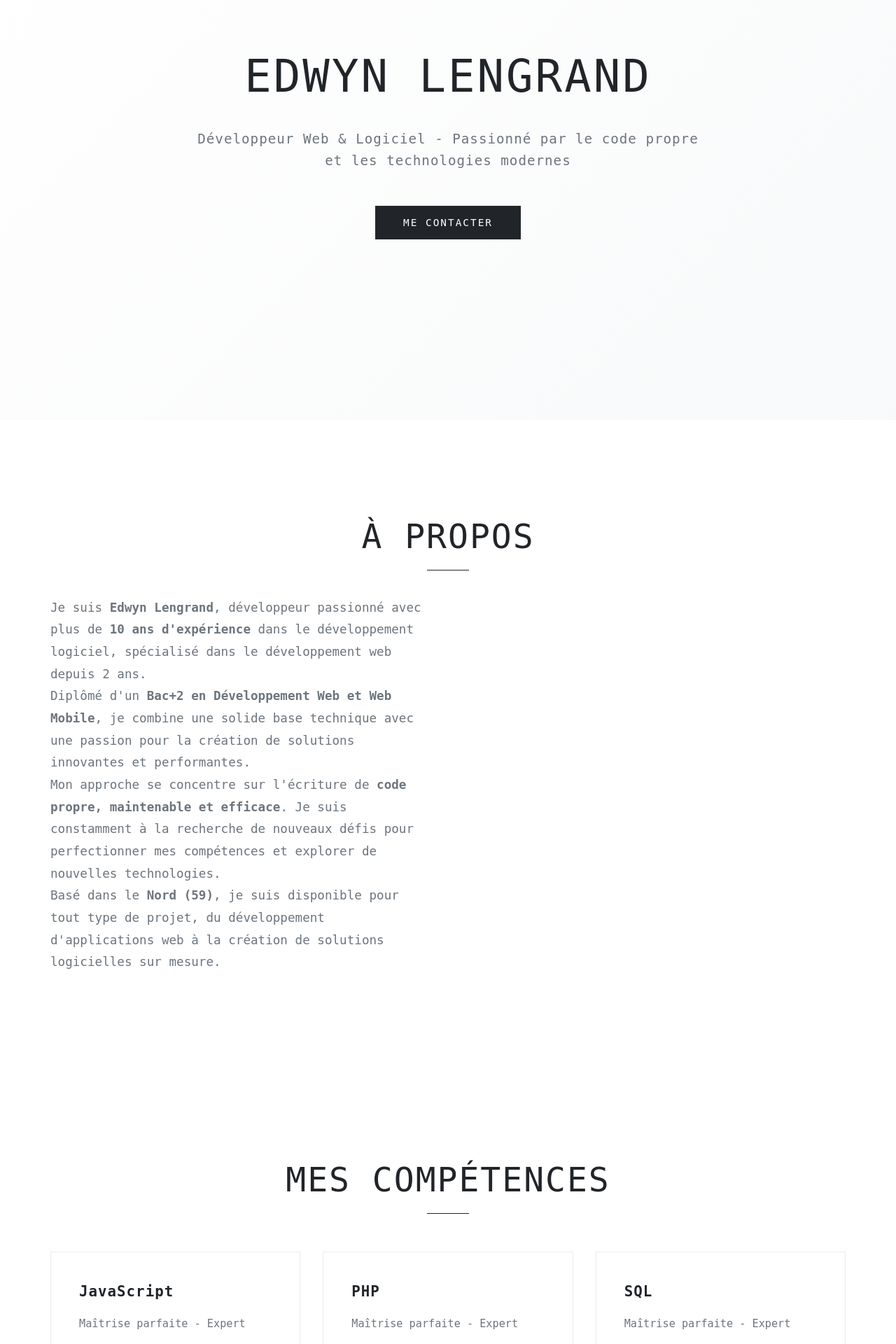
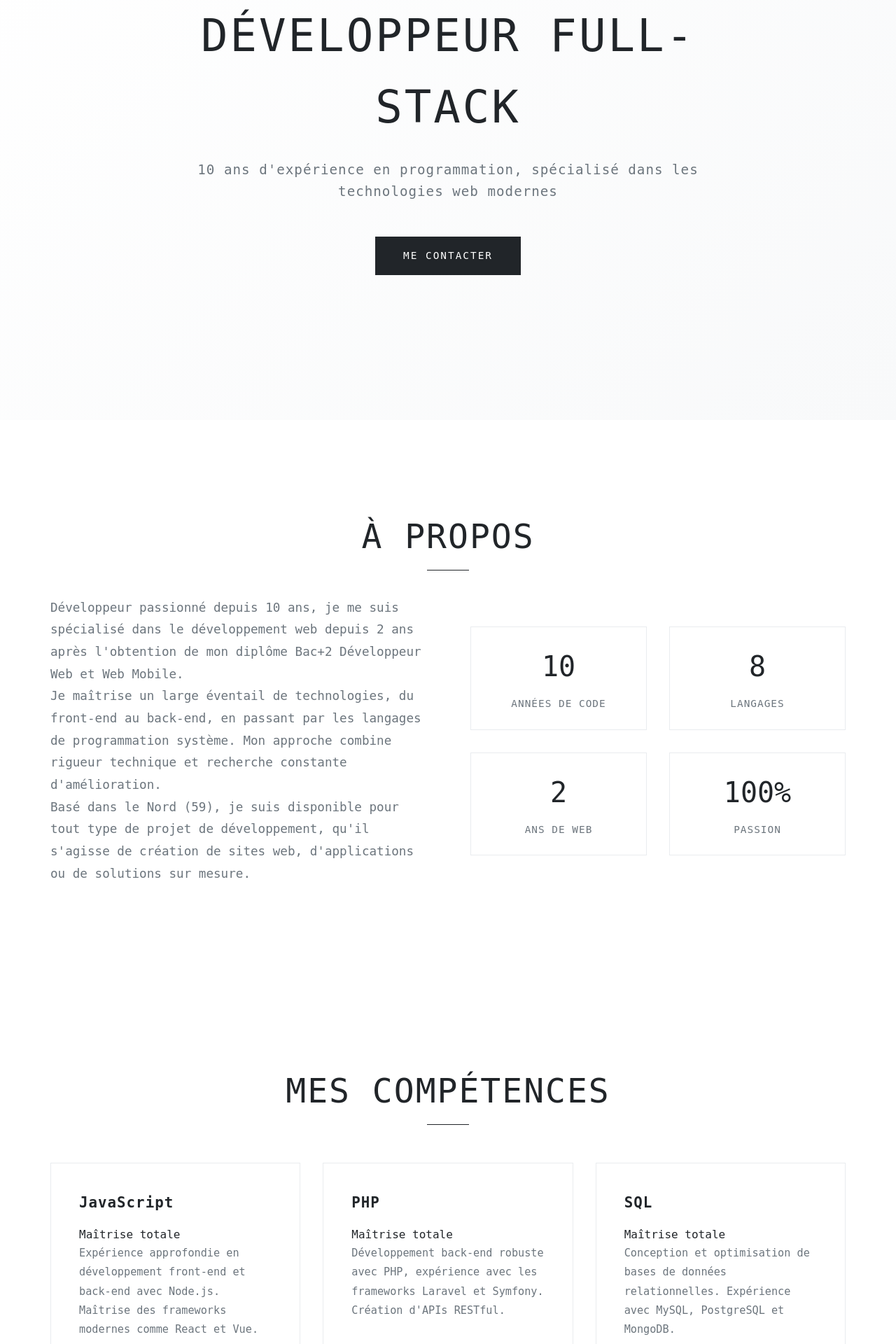
Before and after one commit to EdwynDev/Portfolio, a PHP site: page / in a window 1280 px wide. Shown: the part 200-2120 px from the top of the page at 70% size. Run offline with PHP 8.4, Linux system fonts and the light colour scheme; some web fonts are replaced.

Commit message:
Update home.php

```diff
--- a/app/Views/home.php
+++ b/app/Views/home.php
@@ -6,16 +6,16 @@
     <meta name="viewport" content="width=device-width, initial-scale=1.0">
 
     <!-- Métadonnées principales -->
-    <title>Edwyn Lengrand | Développeur Web & Logiciel</title>
-    <meta name="description" content="Portfolio d'Edwyn Lengrand, développeur web et logiciel basé dans le Nord. Passionné, polyvalent, toujours prêt pour de nouveaux défis.">
-    <meta name="keywords" content="Edwyn Lengrand, développeur web, full-stack, javascript, python, nord, portfolio développeur">
+    <title>Edwyn Lengrand | Développeur Full-Stack</title>
+    <meta name="description" content="Portfolio d'Edwyn Lengrand, développeur full-stack basé dans le Nord. Spécialisé en JS, PHP, SQL, HTML/CSS, Python, Lua et C++.">
+    <meta name="keywords" content="Edwyn Lengrand, développeur web, full-stack, javascript, typescript, php, sql, python, lua, c++, nord, portfolio développeur">
     <meta name="author" content="Edwyn Lengrand">
     <meta name="robots" content="index, follow">
     <meta name="language" content="French">
 
     <!-- Métadonnées Open Graph (Facebook, LinkedIn) -->
     <meta property="og:title" content="Portfolio - Edwyn Lengrand">
-    <meta property="og:description" content="Développeur basé dans le Nord (59), maîtrisant JS, PHP, SQL, HTML/CSS, Python et plus. Disponible pour tout projet.">
+    <meta property="og:description" content="Développeur full-stack basé dans le Nord (59), maîtrisant JS, PHP, SQL, HTML/CSS, Python, Lua et C++.">
     <meta property="og:type" content="website">
     <meta property="og:url" content="https://edwyn.neopolyworks.fr/">
     <meta property="og:locale" content="fr_FR">
@@ -24,7 +24,7 @@
     <!-- Métadonnées Twitter -->
     <meta name="twitter:card" content="summary_large_image">
     <meta name="twitter:title" content="Portfolio - Edwyn Lengrand">
-    <meta name="twitter:description" content="Développeur dans le Nord, passionné par le code propre et les expériences numériques.">
+    <meta name="twitter:description" content="Développeur full-stack dans le Nord, passionné par le code propre et les technologies modernes.">
 
     <!-- Favicon et icônes -->
     <link rel="icon" type="image/x-icon" href="/favicon.ico">
@@ -50,8 +50,8 @@
             "@context": "https://schema.org",
             "@type": "Person",
             "name": "Edwyn Lengrand",
-            "jobTitle": "Développeur Web & Logiciel",
-            "description": "Développeur full-stack basé dans le Nord, maîtrisant JS, PHP, SQL, HTML/CSS, Python, etc.",
+            "jobTitle": "Développeur Full-Stack",
+            "description": "Développeur full-stack basé dans le Nord, maîtrisant JS, PHP, SQL, HTML/CSS, Python, Lua et C++.",
             "url": "https://edwyn.neopolyworks.fr/",
             "sameAs": [],
             "address": {
@@ -67,7 +67,7 @@
             },
             "hasOccupation": {
                 "@type": "Occupation",
-                "name": "Développeur Web & Logiciel",
+                "name": "Développeur Full-Stack",
                 "occupationLocation": {
                     "@type": "City",
                     "name": "Nord (59)"
@@ -81,7 +81,7 @@
     <!-- Navigation -->
     <nav role="navigation" aria-label="Navigation principale">
         <div class="nav-container">
-            <a href="#" class="logo" aria-label="Accueil du portfolio">EDWYN.L</a>
+            <a href="#" class="logo" aria-label="Accueil du portfolio">EDWYN LENGRAND</a>
             <ul class="nav-links">
                 <li><a href="#about" aria-label="Section À propos">À PROPOS</a></li>
                 <li><a href="#skills" aria-label="Section Compétences">COMPÉTENCES</a></li>
@@ -104,9 +104,9 @@
     <!-- Section Hero -->
     <section class="hero" role="banner">
         <div class="hero-content">
-            <h1>EDWYN LENGRAND</h1>
-            <p>Développeur Web & Logiciel - Passionné par le code propre et les technologies modernes</p>
-            <button class="cta-button" aria-label="Me contacter" onclick="location.href='#contact'">ME CONTACTER</button>
+            <h1>DÉVELOPPEUR FULL-STACK</h1>
+            <p>10 ans d'expérience en programmation, spécialisé dans les technologies web modernes</p>
+            <a href="#contact" class="cta-button" aria-label="Me contacter">ME CONTACTER</a>
         </div>
     </section>
 
@@ -115,10 +115,27 @@
         <h2 class="fade-in">À PROPOS</h2>
         <div class="about-content">
             <div class="about-text fade-in">
-                <p>Je suis <strong>Edwyn Lengrand</strong>, développeur passionné avec plus de <strong>10 ans d'expérience</strong> dans le développement logiciel, spécialisé dans le développement web depuis 2 ans.</p>
-                <p>Diplômé d'un <strong>Bac+2 en Développement Web et Web Mobile</strong>, je combine une solide base technique avec une passion pour la création de solutions innovantes et performantes.</p>
-                <p>Mon approche se concentre sur l'écriture de <strong>code propre, maintenable et efficace</strong>. Je suis constamment à la recherche de nouveaux défis pour perfectionner mes compétences et explorer de nouvelles technologies.</p>
-                <p>Basé dans le <strong>Nord (59)</strong>, je suis disponible pour tout type de projet, du développement d'applications web à la création de solutions logicielles sur mesure.</p>
+                <p>Développeur passionné depuis 10 ans, je me suis spécialisé dans le développement web depuis 2 ans après l'obtention de mon diplôme Bac+2 Développeur Web et Web Mobile.</p>
+                <p>Je maîtrise un large éventail de technologies, du front-end au back-end, en passant par les langages de programmation système. Mon approche combine rigueur technique et recherche constante d'amélioration.</p>
+                <p>Basé dans le Nord (59), je suis disponible pour tout type de projet de développement, qu'il s'agisse de création de sites web, d'applications ou de solutions sur mesure.</p>
+            </div>
+            <div class="about-stats fade-in">
+                <div class="stat">
+                    <span class="stat-number">10</span>
+                    <span class="stat-label">ANNÉES DE CODE</span>
+                </div>
+                <div class="stat">
+                    <span class="stat-number">8</span>
+                    <span class="stat-label">LANGAGES</span>
+                </div>
+                <div class="stat">
+                    <span class="stat-number">2</span>
+                    <span class="stat-label">ANS DE WEB</span>
+                </div>
+                <div class="stat">
+                    <span class="stat-number">100%</span>
+                    <span class="stat-label">PASSION</span>
+                </div>
             </div>
         </div>
     </section>
@@ -127,128 +144,79 @@
     <section id="skills" class="section">
         <h2 class="fade-in">MES COMPÉTENCES</h2>
         <div class="cards-grid">
-            <!-- JavaScript -->
             <div class="card fade-in">
-                <div class="skill-icon"><i class="fab fa-js"></i></div>
                 <h3>JavaScript</h3>
-                <p>Maîtrise parfaite - Expert</p>
-                <div class="skill-bar">
-                    <div class="skill-level" style="width: 100%"></div>
-                </div>
+                <div class="skill-level">Maîtrise totale</div>
+                <p>Expérience approfondie en développement front-end et back-end avec Node.js. Maîtrise des frameworks modernes comme React et Vue.</p>
             </div>
-
-            <!-- PHP -->
             <div class="card fade-in">
-                <div class="skill-icon"><i class="fab fa-php"></i></div>
                 <h3>PHP</h3>
-                <p>Maîtrise parfaite - Expert</p>
-                <div class="skill-bar">
-                    <div class="skill-level" style="width: 100%"></div>
-                </div>
+                <div class="skill-level">Maîtrise totale</div>
+                <p>Développement back-end robuste avec PHP, expérience avec les frameworks Laravel et Symfony. Création d'APIs RESTful.</p>
             </div>
-
-            <!-- SQL -->
             <div class="card fade-in">
-                <div class="skill-icon"><i class="fas fa-database"></i></div>
                 <h3>SQL</h3>
-                <p>Maîtrise parfaite - Expert</p>
-                <div class="skill-bar">
-                    <div class="skill-level" style="width: 100%"></div>
-                </div>
+                <div class="skill-level">Maîtrise totale</div>
+                <p>Conception et optimisation de bases de données relationnelles. Expérience avec MySQL, PostgreSQL et MongoDB.</p>
             </div>
-
-            <!-- CSS -->
             <div class="card fade-in">
-                <div class="skill-icon"><i class="fab fa-css3-alt"></i></div>
-                <h3>CSS</h3>
-                <p>Maîtrise parfaite - Expert</p>
-                <div class="skill-bar">
-                    <div class="skill-level" style="width: 100%"></div>
-                </div>
+                <h3>HTML/CSS</h3>
+                <div class="skill-level">Maîtrise totale</div>
+                <p>Création d'interfaces responsive et accessibles. Maîtrise de CSS moderne (Flexbox, Grid, animations) et préprocesseurs comme SASS.</p>
             </div>
-
-            <!-- HTML -->
             <div class="card fade-in">
-                <div class="skill-icon"><i class="fab fa-html5"></i></div>
-                <h3>HTML</h3>
-                <p>Maîtrise parfaite - Expert</p>
-                <div class="skill-bar">
-                    <div class="skill-level" style="width: 100%"></div>
-                </div>
+                <h3>TypeScript</h3>
+                <div class="skill-level">En apprentissage</div>
+                <p>Actuellement en phase d'apprentissage approfondi pour appliquer les types à mes projets JavaScript existants.</p>
             </div>
-
-            <!-- Python -->
             <div class="card fade-in">
-                <div class="skill-icon"><i class="fab fa-python"></i></div>
                 <h3>Python</h3>
-                <p>En apprentissage - Bon niveau</p>
-                <div class="skill-bar">
-                    <div class="skill-level" style="width: 70%"></div>
-                </div>
+                <div class="skill-level">En apprentissage</div>
+                <p>Développement de scripts et initiation aux frameworks web. Exploration des capacités d'analyse de données.</p>
             </div>
-
-            <!-- TypeScript -->
             <div class="card fade-in">
-                <div class="skill-icon"><i class="fas fa-code"></i></div>
-                <h3>TypeScript</h3>
-                <p>En apprentissage - Niveau intermédiaire</p>
-                <div class="skill-bar">
-                    <div class="skill-level" style="width: 65%"></div>
-                </div>
+                <h3>Lua</h3>
+                <div class="skill-level">Maîtrise totale</div>
+                <p>Expérience dans le développement de scripts et de mods pour diverses plateformes et moteurs de jeu.</p>
             </div>
-
-            <!-- Lua -->
             <div class="card fade-in">
-                <div class="skill-icon"><i class="fas fa-gamepad"></i></div>
-                <h3>Lua</h3>
-                <p>Maîtrise parfaite - Expert</p>
-                <div class="skill-bar">
-                    <div class="skill-level" style="width: 100%"></div>
-                </div>
-            </div>
-
-            <!-- C++ -->
-            <div class="card fade-in">
-                <div class="skill-icon"><i class="fas fa-plus"></i></div>
                 <h3>C++</h3>
-                <p>Maîtrise parfaite - Expert</p>
-                <div class="skill-bar">
-                    <div class="skill-level" style="width: 100%"></div>
-                </div>
+                <div class="skill-level">Maîtrise totale</div>
+                <p>Développement d'applications système et performance-critical. Compréhension approfondie de la mémoire et des pointeurs.</p>
             </div>
         </div>
     </section>
 
     <!-- Section Expérience -->
     <section id="experience" class="section">
-        <h2 class="fade-in">EXPÉRIENCE</h2>
+        <h2 class="fade-in">MON PARCOURS</h2>
         <div class="timeline">
             <div class="timeline-item slide-in-left">
                 <div class="timeline-content">
                     <div class="timeline-date">2022 - PRÉSENT</div>
-                    <h3 class="timeline-title">DÉVELOPPEMENT WEB PROFESSIONNEL</h3>
-                    <p>Spécialisation dans le développement web après l'obtention de mon diplôme DWWM (Bac+2). Création de sites web responsives, applications web et solutions full-stack.</p>
+                    <h3 class="timeline-title">DIPLÔME DWWM</h3>
+                    <p>Obtention de mon diplôme Bac+2 Développeur Web et Web Mobile. Spécialisation en JavaScript, PHP et frameworks modernes.</p>
                 </div>
             </div>
             <div class="timeline-item slide-in-right">
                 <div class="timeline-content">
-                    <div class="timeline-date">2014 - PRÉSENT</div>
-                    <h3 class="timeline-title">DÉVELOPPEMENT LOGICIEL</h3>
-                    <p>Plus de 10 ans d'expérience dans le développement logiciel avec divers langages (C++, Lua, Python). Conception et implémentation de solutions logicielles robustes et performantes.</p>
+                    <div class="timeline-date">2019 - 2022</div>
+                    <h3 class="timeline-title">AUTODIDACTE WEB</h3>
+                    <p>Apprentissage intensif des technologies web modernes en parallèle de mes projets personnels en programmation système.</p>
                 </div>
             </div>
             <div class="timeline-item slide-in-left">
                 <div class="timeline-content">
-                    <div class="timeline-date">2020 - 2022</div>
-                    <h3 class="timeline-title">FORMATION DÉVELOPPEMENT WEB</h3>
-                    <p>Formation intensive en développement web et web mobile, acquisition des compétences frontend et backend, et obtention du diplôme DWWM (Bac+2).</p>
+                    <div class="timeline-date">2014 - 2019</div>
+                    <h3 class="timeline-title">PROGRAMMATION SYSTÈME</h3>
+                    <p>Développement de divers projets personnels en C++, Lua et Python, acquisition des fondamentaux de la programmation.</p>
                 </div>
             </div>
             <div class="timeline-item slide-in-right">
                 <div class="timeline-content">
-                    <div class="timeline-date">2014 - 2020</div>
-                    <h3 class="timeline-title">PROJETS PERSONNELS & AUTO-FORMATION</h3>
-                    <p>Développement de divers projets personnels et auto-formation dans différents langages de programmation. Acquisition de compétences solides en résolution de problèmes et algorithmie.</p>
+                    <div class="timeline-date">2013</div>
+                    <h3 class="timeline-title">DÉBUTS EN PROGRAMMATION</h3>
+                    <p>Premiers pas en programmation avec des langages basiques, découverte de la logique algorithmique et des structures de données.</p>
                 </div>
             </div>
         </div>
@@ -256,7 +224,7 @@
 
     <!-- Section Contact -->
     <section id="contact" class="section">
-        <h2 class="fade-in">PRENONS CONTACT</h2>
+        <h2 class="fade-in">CONTACTEZ-MOI</h2>
         <div class="contact-grid">
             <div class="contact-info fade-in">
                 <div class="contact-item">
@@ -275,53 +243,24 @@
                     <span>DISPONIBILITÉ</span>
                     <span>Disponible pour tout projet</span>
                 </div>
-                <div class="contact-item">
-                    <span>DIPLÔME</span>
-                    <span>Bac+2 Développement Web et Web Mobile</span>
+            </div>
+            <form class="contact-form fade-in">
+                <div class="form-group">
+                    <label for="name">VOTRE NOM</label>
+                    <input type="text" id="name" name="name" required>
                 </div>
-            </div>
-
-            <div class="contact-form fade-in">
-                <h3>ENVOYEZ-MOI UN MESSAGE</h3>
-                <form>
-                    <div class="form-group">
-                        <label for="name">Nom</label>
-                        <input type="text" id="name" required>
-                    </div>
-                    <div class="form-group">
-                        <label for="email">Email</label>
-                        <input type="email" id="email" required>
-                    </div>
-                    <div class="form-group">
-                        <label for="message">Message</label>
-                        <textarea id="message" rows="5" required></textarea>
-                    </div>
-                    <button type="submit" class="cta-button">ENVOYER</button>
-                </form>
-            </div>
-        </div>
-
-        <div class="social-links">
-            <a href="mailto:contact.edwyn@gmail.com" class="social-icon" aria-label="Envoyer un email">
-                <i class="fas fa-envelope"></i>
-            </a>
-            <a href="tel:+33603086036" class="social-icon" aria-label="Téléphoner">
-                <i class="fas fa-phone"></i>
-            </a>
-            <a href="#" class="social-icon" aria-label="Profil GitHub">
-                <i class="fab fa-github"></i>
-            </a>
-            <a href="#" class="social-icon" aria-label="Profil LinkedIn">
-                <i class="fab fa-linkedin-in"></i>
-            </a>
+                <div class="form-group">
+                    <label for="email">VOTRE EMAIL</label>
+                    <input type="email" id="email" name="email" required>
+                </div>
+                <div class="form-group">
+                    <label for="message">VOTRE MESSAGE</label>
+                    <textarea id="message" name="message" rows="5" required></textarea>
+                </div>
+                <button type="submit" class="cta-button" aria-label="Envoyer le message">ENVOYER</button>
+            </form>
         </div>
     </section>
-
-    <!-- Footer -->
-    <footer>
-        <p>&copy; <?php echo date('YYYY') ?> Edwyn Lengrand - Tous droits réservés</p>
-        <p>Développeur Web & Logiciel | Nord (59), France</p>
-    </footer>
 
     <!-- Scripts -->
     <script src="https://cdnjs.cloudflare.com/ajax/libs/three.js/r128/three.min.js"></script>
```
